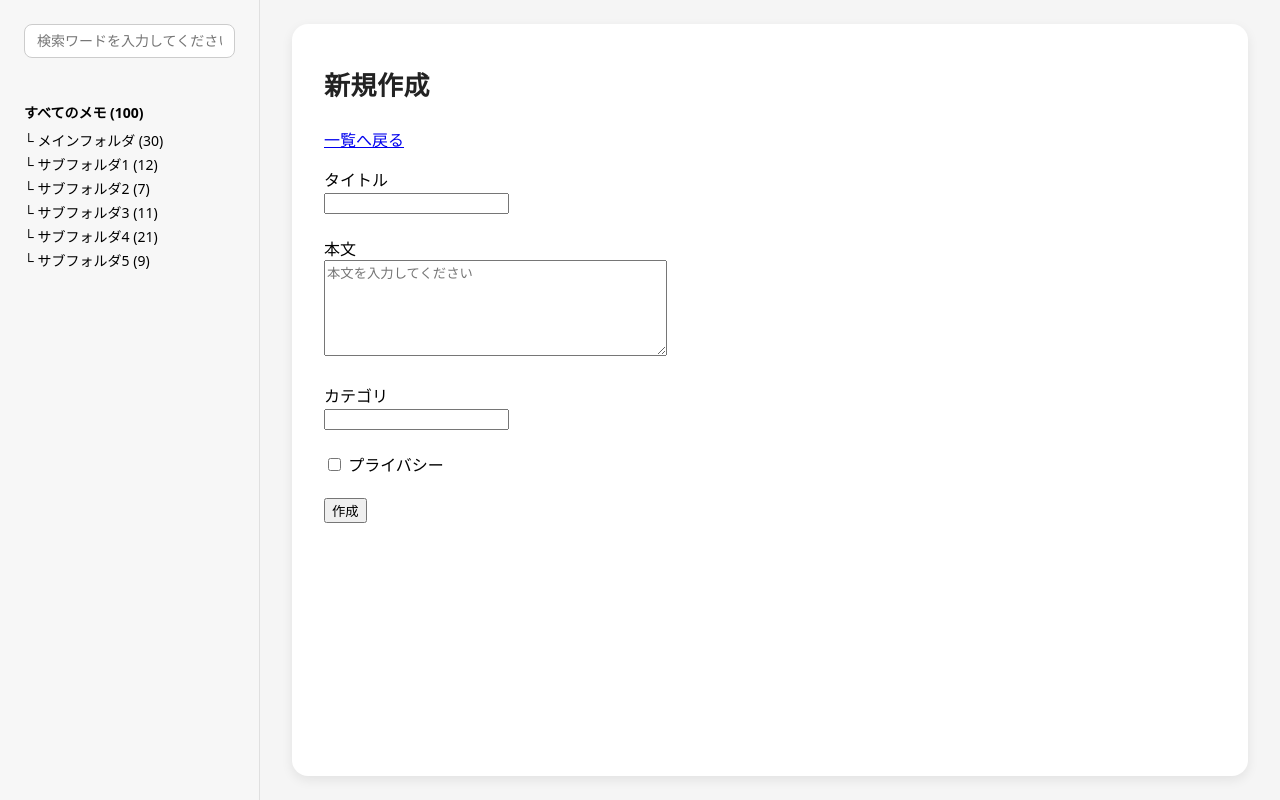
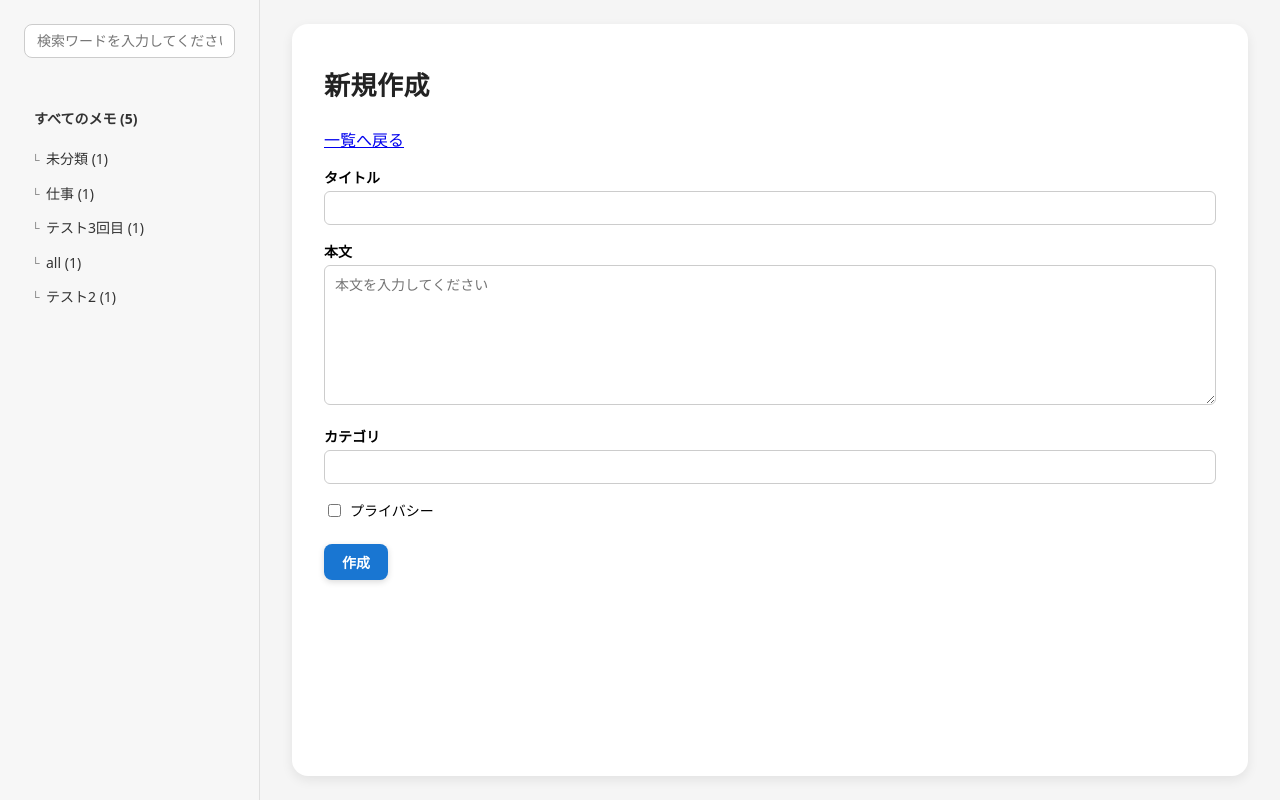
Before and after one commit to yuuki-hiroshima/memo-application, a Flask app: page /memos/new in a window 1280 px wide. Run offline with Flask 3, Linux system fonts and the light colour scheme.

Commit message:
サイドバーの連携

```diff
--- a/static/style.css
+++ b/static/style.css
@@ -234,3 +234,63 @@ table tbody tr:hover {
 table td {
   font-size: 14px;
 }
+
+/* フォーム全体（新規 + 編集） */
+.form-section {
+  max-width: 7020px;
+}
+
+/* フォーム内の各入力行 */
+.form-field {
+  margin-bottom: 16px;
+}
+
+/* ラベル */
+.form-label {
+  display: block;
+  font-size: 14px;
+  font-weight: 600;
+  margin-bottom: 4px;
+}
+
+/* タイトルやカテゴリなど、単一の入力欄 */
+.form-input {
+  width: 100%;
+  padding: 8px 10px;
+  font-size: 14px;
+  border-radius: 6px;
+  border: 1px solid #ccc;
+  box-sizing: border-box;
+}
+
+/* 本文の入力欄 */
+.form-textarea {
+  width: 100%;
+  min-height: 140px;
+  padding: 8px 10px;
+  font-size: 14px;
+  border-radius: 6px;
+  border: 1px solid #ccc;
+  box-sizing: border-box;
+  resize: vertical;
+}
+
+/* チェックボックス */
+.form-checkbox {
+  display: flex;
+  align-items: center;
+  gap: 6px;
+  font-size: 14px;
+}
+
+/* フォーム下部のボタン並び */
+.form-actions {
+  margin-top: 24px;
+  display: flex;
+  gap: 12px;
+}
+
+/* 戻るリンクなどを右側に寄せる用（一旦使用しない） */
+.form-actions-spacer {
+  margin-left: auto;
+}
--- a/templates/base.html
+++ b/templates/base.html
@@ -13,19 +13,8 @@
     <aside class="sidebar">
       {% block sidebar %}
 
-        <div class="sidebar-search">
-          <input type="text" placeholder="検索ワードを入力してください">
-        </div>
+        {% include "sidebar.html" %}
 
-        <ul class="folder-list">
-          <li class="folder-header">すべてのメモ (100)</li>
-          <li>└ メインフォルダ (30)</li>
-          <li>└ サブフォルダ1 (12)</li>
-          <li>└ サブフォルダ2 (7)</li>
-          <li>└ サブフォルダ3 (11)</li>
-          <li>└ サブフォルダ4 (21)</li>
-          <li>└ サブフォルダ5 (9)</li>
-        </ul>
       {% endblock %}
     </aside>
 
--- a/templates/new.html
+++ b/templates/new.html
@@ -1,5 +1,6 @@
 {% extends "base.html" %}
 {% block title %}新規作成{% endblock %}
+
 {% block content %}
 <h1>新規作成</h1>
 
@@ -8,44 +9,38 @@
 </p>
 
 {% if error_message %}
-  <p style="color: red; margin-bottom: 16px;">
+  <p class="flash-messages">
     {{ error_message }}
   </p>
 {% endif %}
 
+<div class="form-section">
   <form action="/memos/new" method="POST">
 
-  <div>
-    <label for="title">タイトル</label><br>
-    <input id="title" name="title" type="text">
+    <div class="form-field">
+      <label for="title" class="form-label">タイトル</label>
+      <input id="title" name="title" type="text" class="form-input">
     </div>
 
-  <br>
-
-  <div>
-    <label for="body">本文</label><br>
-    <textarea name="body" id="body" rows="6" cols="40" placeholder="本文を入力してください"></textarea>
+    <div class="form-field">
+      <label for="body" class="form-label">本文</label>
+      <textarea name="body" id="body" class="form-textarea" placeholder="本文を入力してください"></textarea>
     </div>
 
-  <br>
-
-  <div>
-    <label for="category">カテゴリ</label><br>
-    <input id="category" name="category" type="text">
+    <div class="form-field">
+      <label for="category" class="form-label">カテゴリ</label>
+      <input id="category" name="category" type="text" class="form-input">
     </div>
 
-  <br>
-
-  <div>
-    <label>
-      <input name="is_private" type="checkbox" value="True">
-      プライバシー
-    </label>
+    <div class="form-field form-checkbox">
+        <input name="is_private" id="is_private" type="checkbox" value="True">
+        <label for="is_private">プライバシー</label>
     </div>
 
-  <br>
-
-  <button type="submit">作成</button>
+    <div class="form-actions">
+      <button type="submit" class="button button-primary">作成</button>
+    </div>
 
     </form>
+  </div>
 {% endblock %}
--- /dev/null
+++ b/templates/sidebar.html
@@ -0,0 +1,22 @@
+{% block sidebar %}
+  <div class="sidebar-search">
+    <input type="text" placeholder="検索ワードを入力してください">
+  </div>
+
+  <ul class="folder-list">
+    <li class="folder-header">
+      <a href="/memos">
+      すべてのメモ ({{ total_count }})
+      </a>
+    </li>
+
+    {% for category, count in category_counts.items() %}
+    <li>
+      <a href="/memos?category={{ category }}"
+        class="{% if selected_category == category %}is-active{% endif %}">
+        {{ category }} ({{ count }})
+      </a>
+    </li>
+  {% endfor %}
+  </ul>
+{% endblock %}
--- a/web_app.py
+++ b/web_app.py
@@ -6,11 +6,36 @@ import datetime
 app = Flask(__name__)
 app.secret_key = "my_secret_key"
 
+
+# sidebar
+def build_sidebar_context():
+    """サイドバーで使う値をまとめて作成"""
+    all_memos = load_memos(MEMOS_PATH)
+    category_counts = {}
+    for m in all_memos:
+        cat = m.get("category")
+        if not cat:
+            cat = "未分類"
+        category_counts[cat] = category_counts.get(cat, 0) + 1
+    total_count = len(all_memos)
+
+    return {
+        "total_count": total_count,
+        "category_counts": category_counts
+    }
+
+
 # add
 @app.route("/memos/new", methods=["GET", "POST"])
 def new_memo():
     if request.method == "GET":
-        return render_template("new.html")
+        sidebar_ctx = build_sidebar_context()
+        return render_template(
+            "new.html",
+            error_message=None,
+            selected_category=None,
+            **sidebar_ctx,
+        )
 
     if request.method == "POST":
         memo = request.form
@@ -70,22 +95,13 @@ def show_memo_list():
         display_memos.append(memo)
 
     # サイドバーのカテゴリ表示用
-    all_memos = load_memos(MEMOS_PATH)
-    category_counts = {}
-    for m in all_memos:
-        cat = m["category"]
-        if not cat:
-            cat = "未分類"
-        category_counts[cat] = category_counts.get(cat, 0) + 1  # 取得したカテゴリをkeyとし、valueに1ずつ追加していく → {"仕事": 1, "おもちゃ": 4, "食事": 2}
-
-    total_count = len(all_memos)
+    sidebar_ctx = build_sidebar_context()
 
     return render_template(
         "list.html",
         memos=display_memos,
-        total_count=total_count,
-        category_counts=category_counts,
-        selected_category=category
+        selected_category=category,
+        **sidebar_ctx,
     )
 
 
@@ -107,7 +123,15 @@ def edit_memo(memo_id):
             flash("ご指定のメモが見つかりませんでした。")   # 編集画面の仕様上、render_tamplate だと memo や id が必要になるため redirect。しかし redirect ではメッセージを引数にできないため、flash を採用。
             return redirect("/memos")
         else:
-            return render_template("edit.html", memo=target_memo, memo_id=memo_id)
+            sidebar_ctx = build_sidebar_context()
+            return render_template(
+                "edit.html",
+                memo=target_memo,
+                memo_id=memo_id,
+                error_message=None,
+                selected_category=None,
+                **sidebar_ctx,
+            )
 
     if request.method == "POST":
         memos = load_memos(MEMOS_PATH)
@@ -170,12 +194,15 @@ def del_memo(memo_id):
             if not updated_at:
                 updated_at = "(記録なし)"
 
+            sidebar_ctx = build_sidebar_context()
             return render_template(
                 "delete.html",
                 memo=target_memo,
                 memo_id=memo_id,
                 created_at=created_at,
-                updated_at=updated_at
+                updated_at=updated_at,
+                selected_category=None,
+                **sidebar_ctx,
             )
 
     if request.method == "POST":
```
Also changed, not shown: templates/delete.html (+30 -15 lines), templates/edit.html (+19 -24 lines), templates/list.html (+1 -24 lines), 1 other file. Lines whose indentation alone changed are shown as unchanged.
